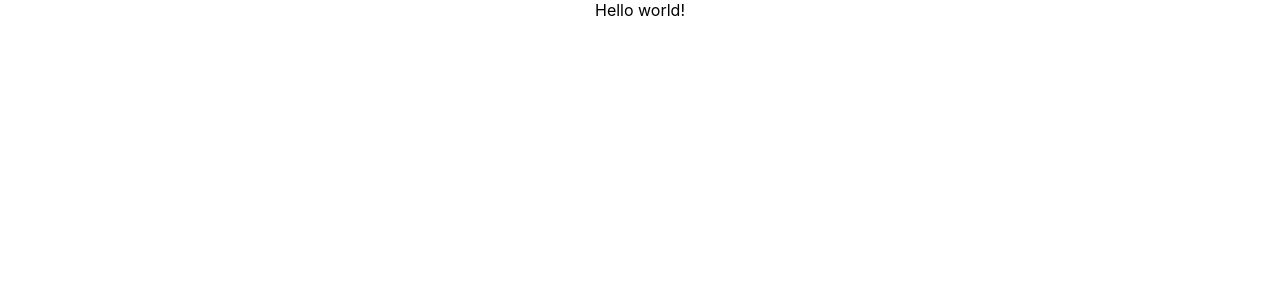
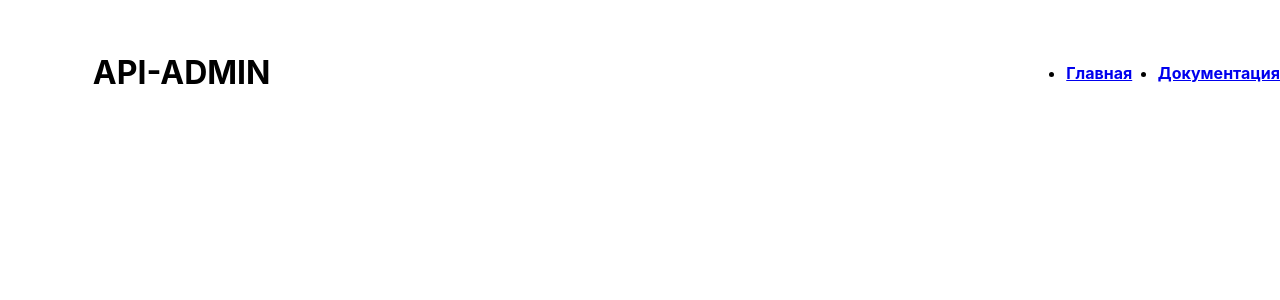
Before and after one commit to RipeCherries/sibsutis-student-api, a React (Create React App) app in the folder admin/: page / in a window 1280 px wide. Shown: the top 300 px of the page. Built offline with nearby package versions, Linux system fonts and the light colour scheme.

Commit message:
Update App.js

```diff
--- a/admin/src/App.js
+++ b/admin/src/App.js
@@ -1,9 +1,14 @@
+import '@fontsource-variable/montserrat';
+
 import './App.css';
+import Header from "./components/header/Header";
 
 function App() {
   return (
     <div className="App">
-      Hello world!
+        <div className="container">
+            <Header />
+        </div>
     </div>
   );
 }
```
